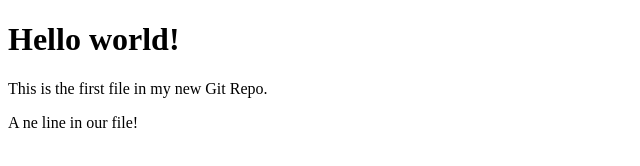
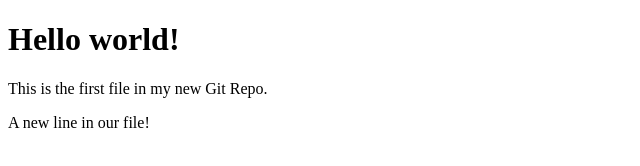
Before and after one commit to Pitbullwow/hello-2, a plain HTML site: page index.html in a window 1280 px wide. Shown: the full height of the page, 0-640 px from the left. Drawn offline with Linux system fonts and the light colour scheme.

Commit message:
Updated the ne-to-new

```diff
--- a/index.html
+++ b/index.html
@@ -8,7 +8,7 @@
 
 <h1>Hello world!</h1>
 <p>This is the first file in my new Git Repo.</p>
-<p>A ne line in our file!</p>
+<p>A new line in our file!</p>
 
 </body>
 </html>
```
